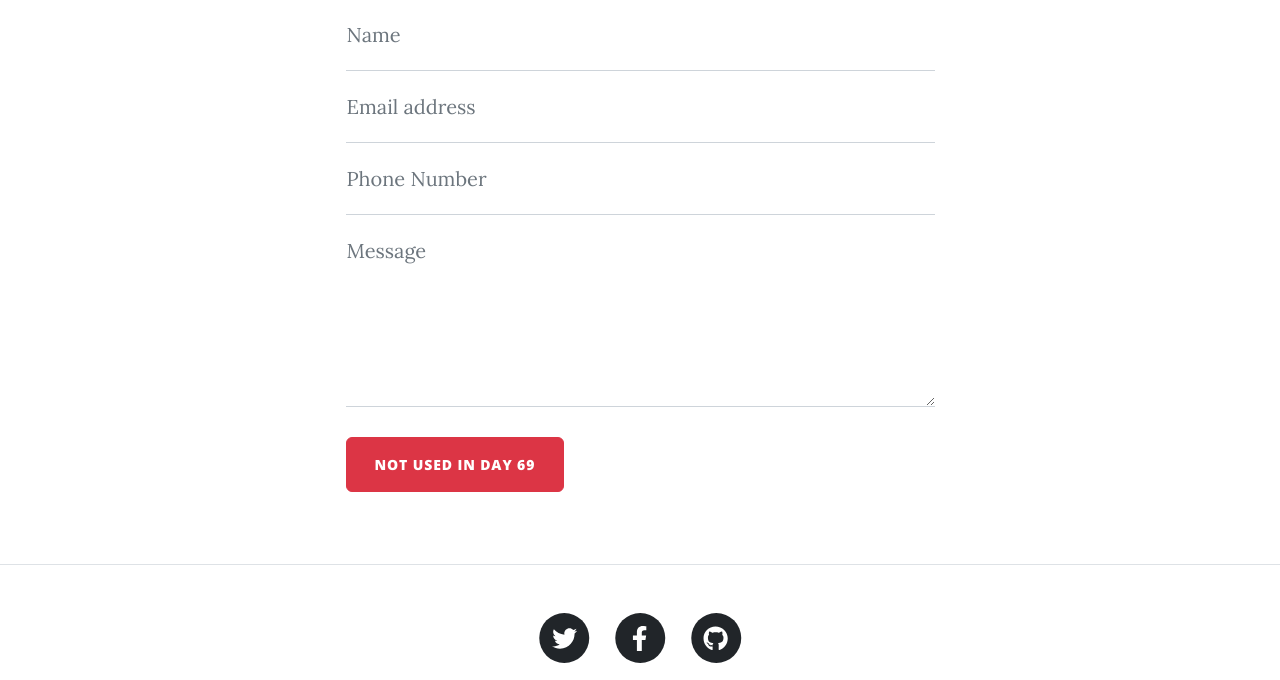
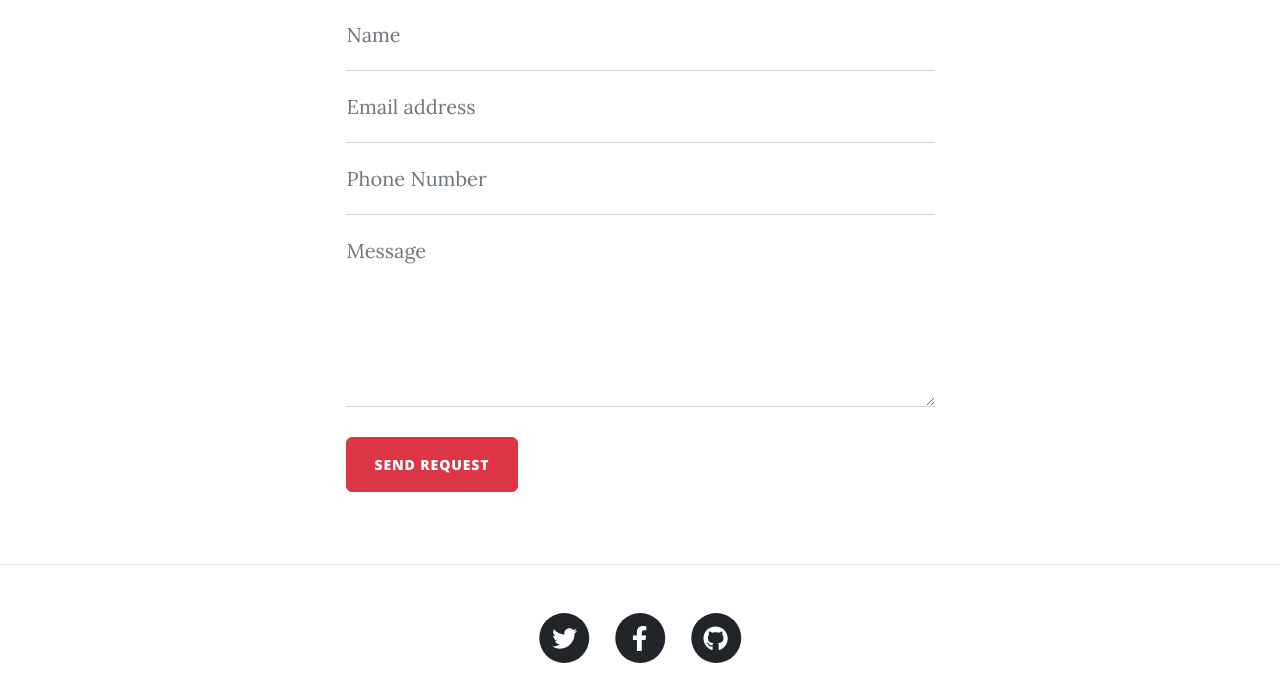
Before and after one commit to SylvesterNdwata/Blog-Website, a Flask app: page /contact in a window 1280 px wide. Shown: the part 721-1401 px from the top of the page. Run offline with Flask 3, Linux system fonts and the light colour scheme; some libraries are stand-ins or nearby versions.

```diff
--- a/templates/contact.html
+++ b/templates/contact.html
@@ -86,7 +86,7 @@
               id="submitButton"
               type="submit"
             >
-              NOT USED in Day 69
+              SEND REQUEST
             </button>
           </form>
         </div>
```
